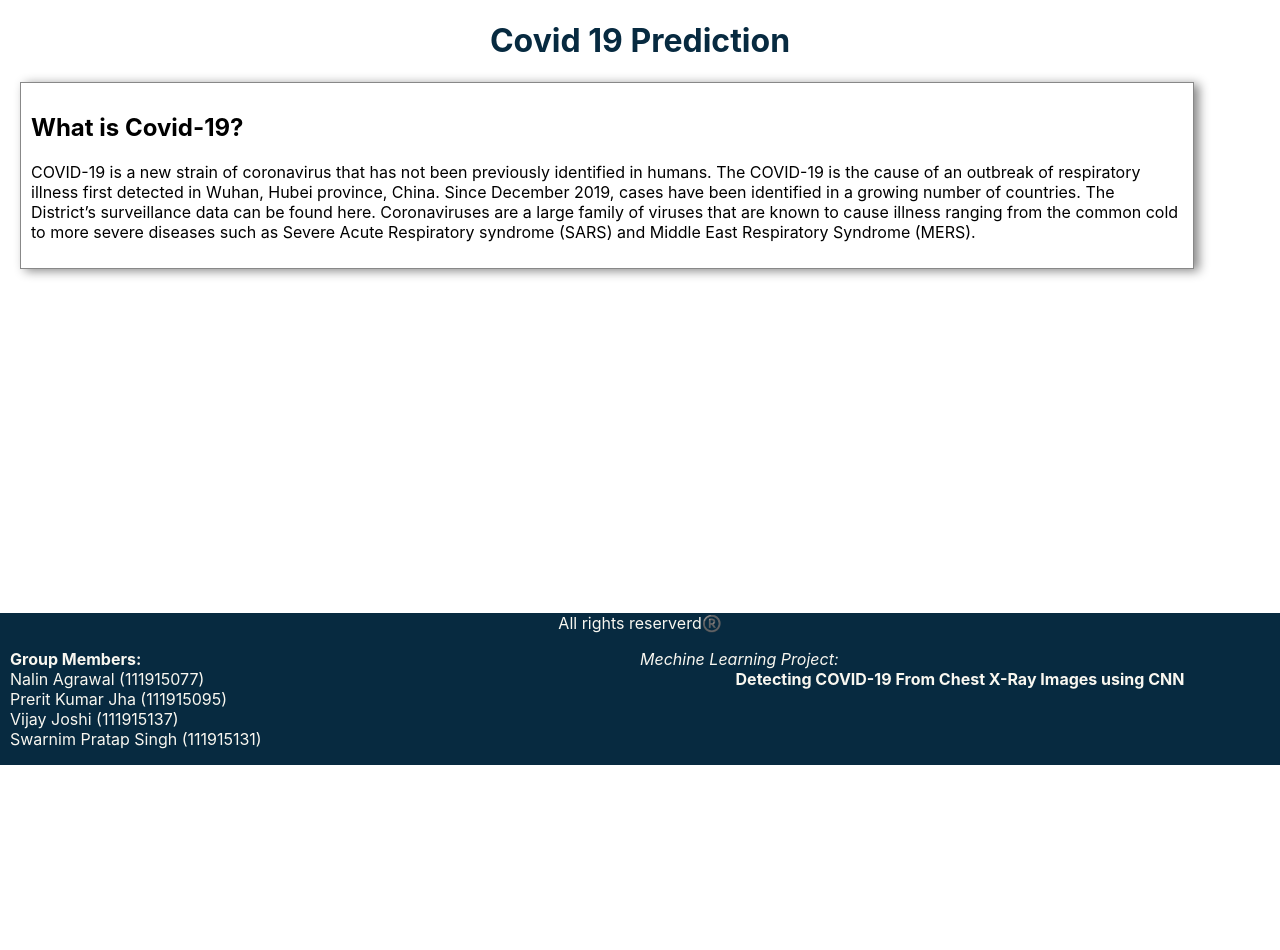
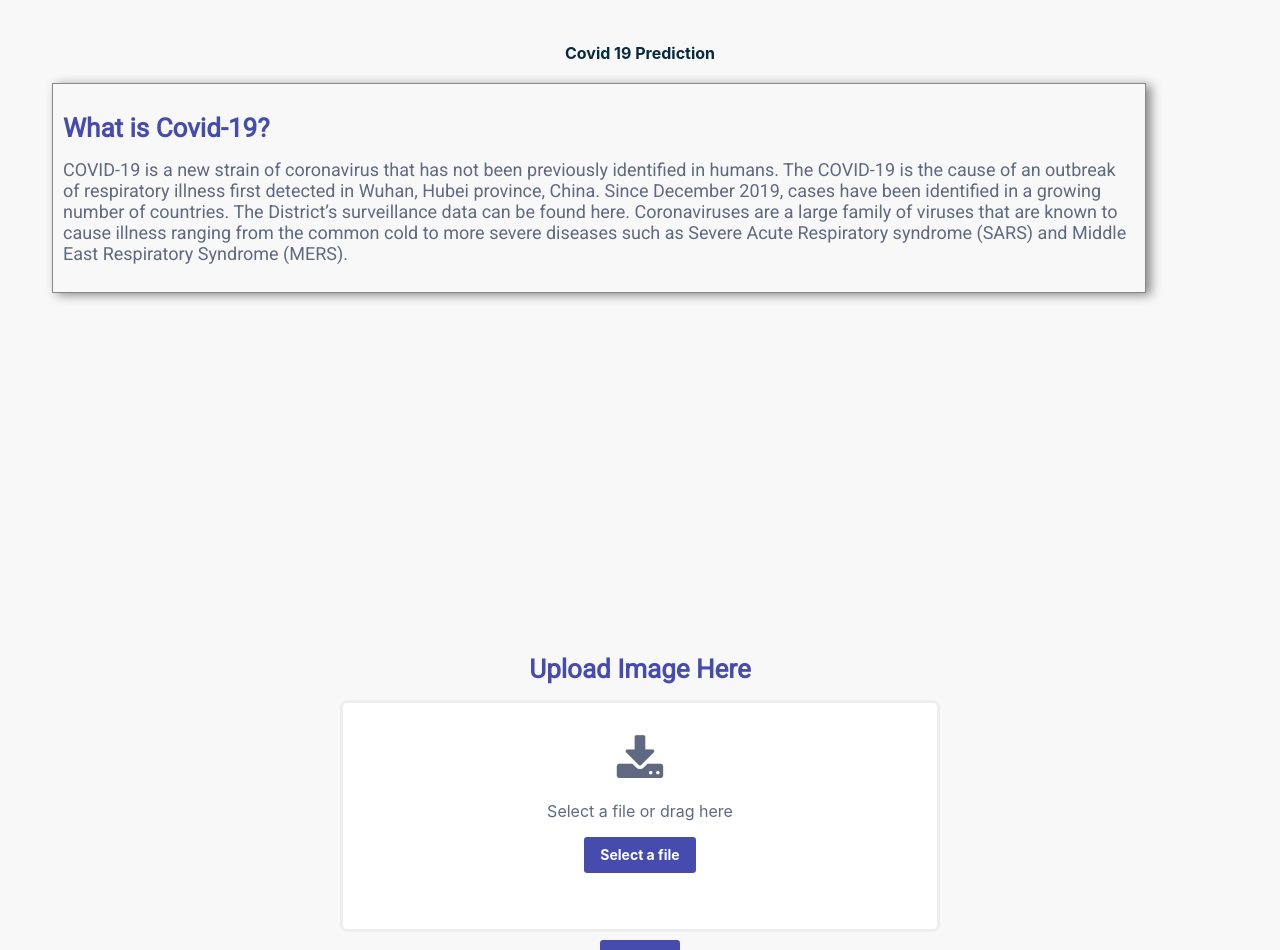
Before and after one commit to nalin-programmer/COVID-Detection-ML, a React (Create React App) app: page / in a window 1280 px wide. Shown: the top 950 px of the page. Before the commit the page ends 821 px from the top, so only its background shows below. Built offline with nearby package versions, Linux system fonts and the light colour scheme.

Commit message:
UPLOAD IMAGE

```diff
--- a/package.json
+++ b/package.json
@@ -8,9 +8,11 @@
     "@testing-library/react": "^11.1.0",
     "@testing-library/user-event": "^12.1.10",
     "gh-pages": "^3.2.3",
+    "node-sass": "^6.0.1",
     "react": "^17.0.2",
     "react-dom": "^17.0.2",
     "react-scripts": "4.0.3",
+    "react-toastify": "^8.0.2",
     "web-vitals": "^1.0.1"
   },
   "scripts": {
--- /dev/null
+++ b/src/Activity.js
@@ -0,0 +1,126 @@
+import React from "react";
+import "./Activity.scss";
+import { useState } from "react";
+import { toast } from "react-toastify";
+import "react-toastify/dist/ReactToastify.css";
+toast.configure();
+
+export const Activity = () => {
+  const [image, setimage] = useState("");
+  const [imgUrl, setimgUrl] = useState("");
+  var url = "";
+
+  function PostData(e) {
+    e.preventDefault();
+    console.log("POSTING DATA...");
+    const fileType = image["type"];
+    const validImageTypes = ["image/jpg", "image/jpeg", "image/png"];
+    if (!validImageTypes.includes(fileType)) {
+      // alert('invalid image format');
+      toast.error("Invalid Image Type, Retry ?", {
+        position: toast.POSITION.TOP_CENTER,
+      });
+      return;
+    }
+
+    var fileSize = image["size"];
+    if (fileSize > 1000000) {
+      //  alert('Photo Size Exceeds , Size must be less than 500Kb');
+      toast.error("Photo Size Exceeds , Size must be less than 1MB", {
+        position: toast.POSITION.TOP_CENTER,
+      });
+      return;
+    }
+
+    toast.info("Image Uploading ! Plese Wait !", {
+      position: toast.POSITION.TOP_CENTER,
+    });
+
+    const data = new FormData();
+    data.append("file", image);
+    data.append("upload_preset", "gifter");
+    data.append("cloud_name", "prerit-cloud");
+    async function API() {
+      const responce = await fetch(
+        "https://api.cloudinary.com/v1_1/prerit-cloud/image/upload",
+        {
+          method: "post",
+          body: data,
+        }
+      )
+        .then((res) => res.json())
+        .then((data) => {
+          // console.log(data);
+          toast.success("Image Upload Sucessful ! Wait a Moment !", {
+            position: toast.POSITION.TOP_CENTER,
+          });
+          url = data.url;
+          console.log(url);
+        })
+        .catch((err) => {
+          // console.log(err);
+          toast.error("Image Upload Failed , Retry? ", {
+            position: toast.POSITION.TOP_CENTER,
+          });
+          return;
+        });
+    }
+    API();
+  }
+
+  function handleChange(e) {
+    setimage(e.target.files[0]);
+    setimgUrl(URL.createObjectURL(e.target.files[0]));
+  }
+
+  return (
+    <div>
+      <h2>Upload Image Here</h2>
+      <p class="lead">{/* No Plugins <b>Just Javascript</b> */}</p>
+
+      <form id="file-upload-form" class="uploader">
+        <input
+          id="file-upload"
+          type="file"
+          name="fileUpload"
+          onChange={handleChange}
+        />
+
+        <label for="file-upload" id="file-drag">
+          {imgUrl && (
+            <div
+              style={{
+                textAlign: "center",
+                margin: "auto",
+                width: "220px",
+                minHeight: "120px",
+                maxHeight: "auto",
+              }}
+            >
+              <img
+                id="file-image"
+                src={imgUrl}
+                alt="Preview"
+                style={{ width: "inherit" }}
+              />
+            </div>
+          )}
+          <div id="start">
+            <i class="fa fa-download" aria-hidden="true"></i>
+            <div>Select a file or drag here</div>
+            <div id="notimage" class="hidden">
+              Please select an image
+            </div>
+            <span id="file-upload-btn" class="btn btn-primary">
+              Select a file
+            </span>
+          </div>
+        </label>
+        <span id="file-upload-btn" class="btn btn-primary" onClick={PostData}>
+          Submit
+        </span>
+      </form>
+      <br />
+    </div>
+  );
+};
--- /dev/null
+++ b/src/Activity.scss
@@ -0,0 +1,181 @@
+// Imports
+//
+@import url(https://maxcdn.bootstrapcdn.com/font-awesome/4.5.0/css/font-awesome.min.css);
+@import url("https://fonts.googleapis.com/css?family=Roboto");
+
+// Vars and Reset
+//
+$theme: #454cad;
+$dark-text: #5f6982;
+
+html,
+body,
+* {
+  box-sizing: border-box;
+  font-size: 16px;
+}
+html,
+body {
+  height: 100%;
+  text-align: center;
+}
+body {
+  padding: 2rem;
+  background: #f8f8f8;
+}
+
+h2 {
+  font-family: "Roboto", sans-serif;
+  font-size: 26px;
+  line-height: 1;
+  color: $theme;
+  margin-bottom: 0;
+}
+p {
+  font-family: "Roboto", sans-serif;
+  font-size: 18px;
+  color: $dark-text;
+}
+// Upload Demo
+//
+.uploader {
+  display: block;
+  clear: both;
+  margin: 0 auto;
+  width: 100%;
+  max-width: 600px;
+
+  label {
+    float: left;
+    clear: both;
+    width: 100%;
+    padding: 2rem 1.5rem;
+    text-align: center;
+    background: #fff;
+    border-radius: 7px;
+    border: 3px solid #eee;
+    transition: all 0.2s ease;
+    user-select: none;
+
+    &:hover {
+      border-color: $theme;
+    }
+    &.hover {
+      border: 3px solid $theme;
+      box-shadow: inset 0 0 0 6px #eee;
+
+      #start {
+        i.fa {
+          transform: scale(0.8);
+          opacity: 0.3;
+        }
+      }
+    }
+  }
+
+  #start {
+    float: left;
+    clear: both;
+    width: 100%;
+    &.hidden {
+      display: none;
+    }
+    i.fa {
+      font-size: 50px;
+      margin-bottom: 1rem;
+      transition: all 0.2s ease-in-out;
+    }
+  }
+  #response {
+    float: left;
+    clear: both;
+    width: 100%;
+    &.hidden {
+      display: none;
+    }
+    #messages {
+      margin-bottom: 0.5rem;
+    }
+  }
+
+  #file-image {
+    display: inline;
+    margin: 0 auto 0.5rem auto;
+    width: auto;
+    height: auto;
+    max-width: 180px;
+    &.hidden {
+      display: none;
+    }
+  }
+
+  #notimage {
+    display: block;
+    float: left;
+    clear: both;
+    width: 100%;
+    &.hidden {
+      display: none;
+    }
+  }
+
+  progress,
+  .progress {
+    // appearance: none;
+    display: inline;
+    clear: both;
+    margin: 0 auto;
+    width: 100%;
+    max-width: 180px;
+    height: 8px;
+    border: 0;
+    border-radius: 4px;
+    background-color: #eee;
+    overflow: hidden;
+  }
+
+  .progress[value]::-webkit-progress-bar {
+    border-radius: 4px;
+    background-color: #eee;
+  }
+
+  .progress[value]::-webkit-progress-value {
+    background: linear-gradient(to right, darken($theme, 8%) 0%, $theme 50%);
+    border-radius: 4px;
+  }
+  .progress[value]::-moz-progress-bar {
+    background: linear-gradient(to right, darken($theme, 8%) 0%, $theme 50%);
+    border-radius: 4px;
+  }
+
+  input[type="file"] {
+    display: none;
+  }
+
+  div {
+    margin: 0 0 0.5rem 0;
+    color: $dark-text;
+  }
+  .btn {
+    display: inline-block;
+    margin: 0.5rem 0.5rem 1rem 0.5rem;
+    clear: both;
+    font-family: inherit;
+    font-weight: 700;
+    font-size: 14px;
+    text-decoration: none;
+    text-transform: initial;
+    border: none;
+    border-radius: 0.2rem;
+    outline: none;
+    padding: 0 1rem;
+    height: 36px;
+    line-height: 36px;
+    color: #fff;
+    transition: all 0.2s ease-in-out;
+    box-sizing: border-box;
+    background: $theme;
+    border-color: $theme;
+    cursor: pointer;
+  }
+}
--- a/src/App.js
+++ b/src/App.js
@@ -1,12 +1,14 @@
 import "./App.css";
 import Footer from "./Footer";
 import Main from "./Main";
+import { Activity } from "./Activity";
 function App() {
   return (
     <div style={{ width: "100%", height: "100vh" }}>
       <div style={{ width: "100%", height: "74%" }}>
         <Main />
       </div>
+      <Activity />
       <div
         style={{ width: "100%", z: "10", position: "fixed" }}
         className="footer"
```
Also changed, not shown: 1 other file (tests, documents, lock files or other folders).
